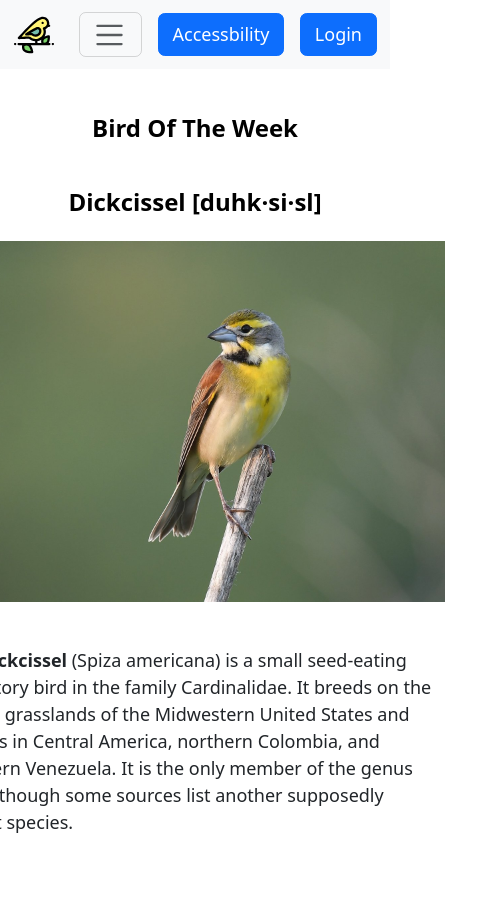
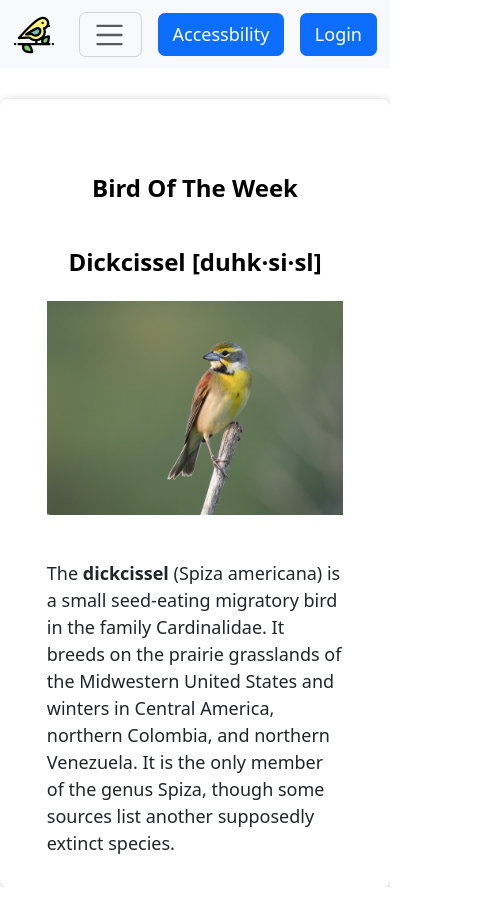
Before and after one commit to IgorSteps/dickcissel, a React (Create React App) app: page /home in a window 390 px wide. Shown: the whole page, 492 px wide, since content can reach past the window. After the commit the page ends 887 px from the top, so only its background shows below. Built offline with nearby package versions, Linux system fonts and the light colour scheme; what miragejs would draw is missing.

Commit message:
Home page mobile format

```diff
--- a/src/App.css
+++ b/src/App.css
@@ -51,10 +51,11 @@ label {
 }
 
 .home-page-container {
-  display: flex;
-  justify-content: center;
-  width: 100vw;
-  height: 100vh;
+    box-shadow: 1px 1px 10px rgba(0, 0, 0, 0.2);
+    margin-top: 30px;
+    padding-top: 30px;
+    padding-bottom: 30px;
+    border-radius: 8px;
 }
 
 .home-page-image {
--- a/src/components/home/home.js
+++ b/src/components/home/home.js
@@ -7,12 +7,12 @@ export default function Home(props) {
             <div className="home-page-content">
                 <h3 className="home-page-title">Bird Of The Week</h3>
                 <h3 className="home-page-title">Dickcissel [duhk·si·sl]</h3>
-                <div className="home-page-image">
+                    <div className="col-md-4 mx-auto">
                     <img
                         src="dickcissel.jpeg"
                         width="500"
                         height="361"
-                        className="d-inline-block align-top"
+                        className="img-fluid"
                         alt="Dickcissel"
                     />
                 </div>
```
